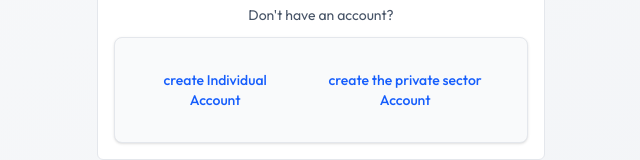
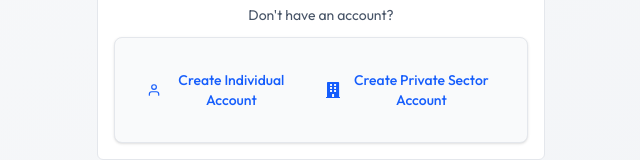
Before and after one commit to docile-imbereyemaso/inecosystem-bridges-frontend, a React (Vite) app: page /login in a window 1280 px wide. Shown: the part 511-671 px from the top of the page, without its empty margins (319-959 px from the left). Built offline with nearby package versions, Linux system fonts and the light colour scheme.

Commit message:
fix:refactor the login component

```diff
--- a/src/pages/LoginComponent.jsx
+++ b/src/pages/LoginComponent.jsx
@@ -1,5 +1,6 @@
 import { useState } from 'react';
 import { Link, useNavigate } from 'react-router';
+import { FaBuilding } from 'react-icons/fa';
 import SignUpForm from './SignUpForm.jsx';
 import { FiUser, FiEye, FiEyeOff, FiMail, FiLock } from 'react-icons/fi';
 // @ts-ignore
@@ -198,16 +199,18 @@ const LoginComponent = () => {
               <div className="flex flex-col sm:flex-row gap-4 sm:gap-6 lg:gap-8 items-center justify-center bg-gray-50 dark:bg-gray-800 rounded-lg p-6 sm:p-8 shadow-sm border border-gray-200 dark:border-gray-700 mt-3">
         <Link
           to="/SignUpForm"
-          className="text-blue-600 dark:text-blue-400 hover:text-blue-700 dark:hover:text-blue-300 font-medium hover:underline transition-colors duration-200 text-center"
+          className="flex items-center gap-2 text-blue-600 dark:text-blue-400 hover:text-blue-700 dark:hover:text-blue-300 font-medium hover:underline transition-colors duration-200 text-center"
         >
-          create Individual Account
+          <FiUser className="text-lg" />
+          Create Individual Account
         </Link>
 
         <Link
           to="/privateSectorForm"
-          className="text-blue-600 dark:text-blue-400 hover:text-blue-700 dark:hover:text-blue-300 font-medium hover:underline transition-colors duration-200 text-center"
+          className="flex items-center gap-2 text-blue-600 dark:text-blue-400 hover:text-blue-700 dark:hover:text-blue-300 font-medium hover:underline transition-colors duration-200 text-center"
         >
-          create the private sector Account
+          <FaBuilding className="text-lg" />
+          Create Private Sector Account
         </Link>
       </div>
 
```
